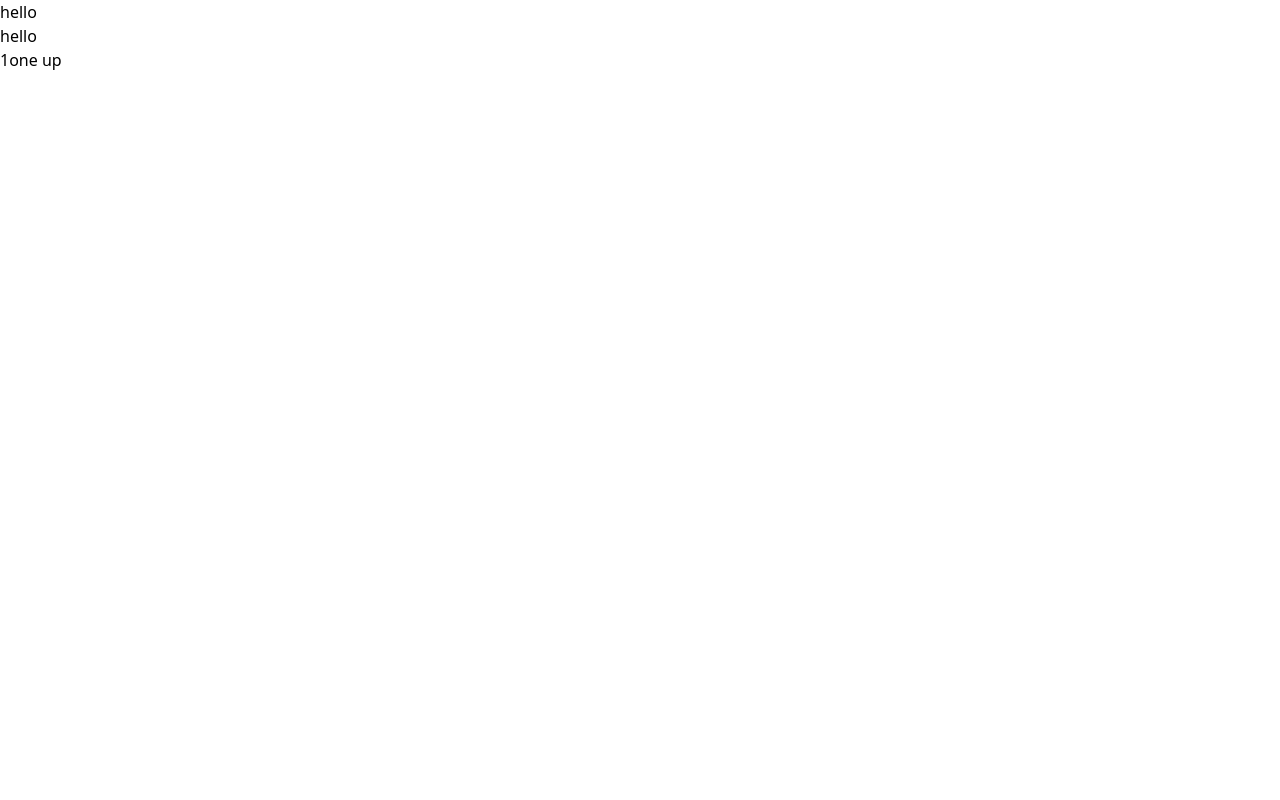
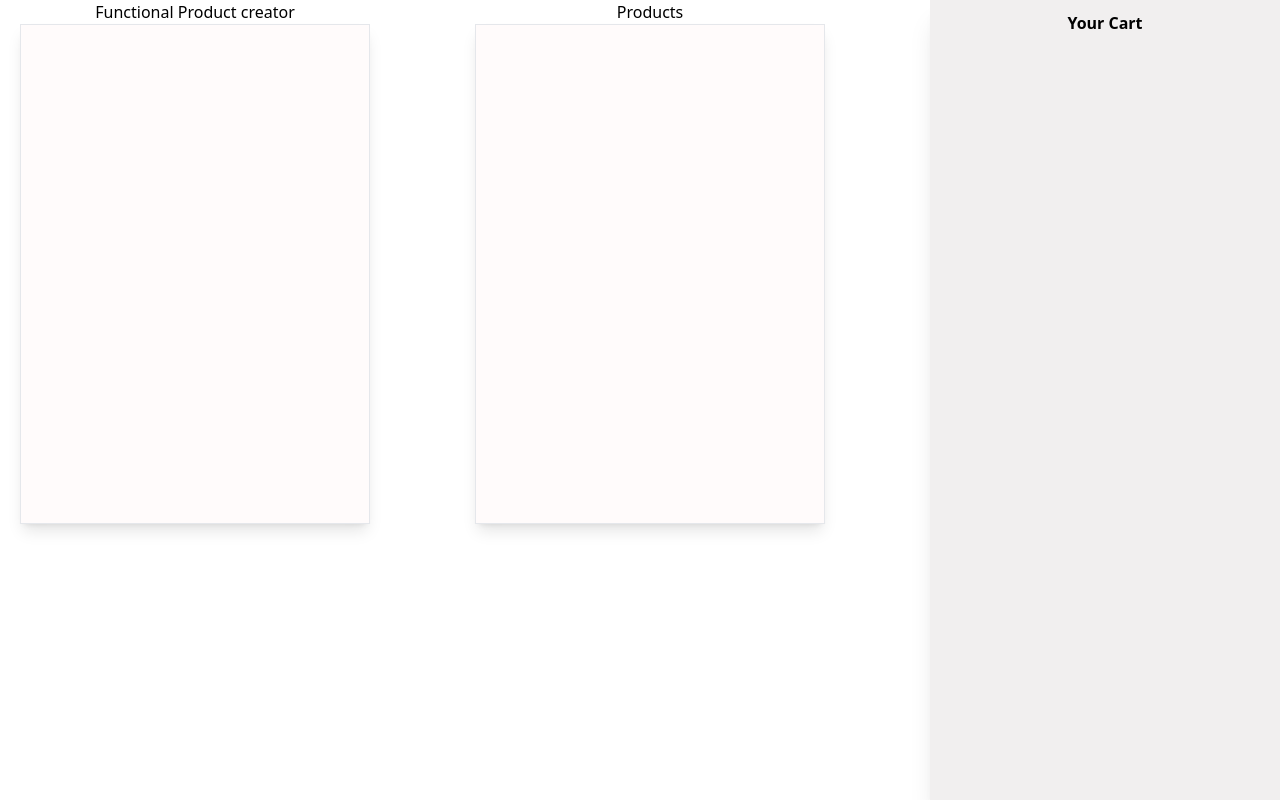
Before and after one commit to xavier-fenton/react-shop-cart, a React (Create React App) app: page / in a window 1280 px wide. Built offline with nearby package versions, Linux system fonts and the light colour scheme.

Commit message:
set up basic components

```diff
--- a/src/App.js
+++ b/src/App.js
@@ -1,26 +1,15 @@
-import { create } from 'zustand'
-
-const useStore = create((set) => ({
-  count: 1,
-  inc: () => set((state) => ({ count: state.count + 1 })),
-}))
-
-function Counter() {
-  const { count, inc } = useStore()
-  return (
-    <div class="counter">
-      <span>{count}</span>
-      <button onClick={inc}>one up</button>
-    </div>
-  )
-}
+import Cart from './Components/Cart'
+import ProductCreator from './Components/ProductCreator'
+import Products from './Components/Products'
 
 function App() {
   return (
     <div>
-      <div>hello</div>
-      <div>hello</div>
-      <div>{Counter()}</div>
+      <div className="ml-[20px] flex flex-row justify-between">
+        <ProductCreator />
+        <Products />
+        <Cart />
+      </div>
     </div>
   )
 }
--- /dev/null
+++ b/src/Components/Cart.js
@@ -0,0 +1,13 @@
+import React from 'react'
+
+const Cart = () => {
+  return (
+    <div className="flex flex-col items-center">
+      <div className="bg-[#f1efef] border border-[#f1efef] h-[100dvh] w-[350px] shadow-xl">
+        <div className="font-bold text-center pt-[10px]">Your Cart</div>
+      </div>
+    </div>
+  )
+}
+
+export default Cart
--- /dev/null
+++ b/src/Components/ProductCreator.js
@@ -0,0 +1,12 @@
+import React from 'react'
+
+const ProductCreator = () => {
+  return (
+    <div className="flex flex-col items-center">
+      <div>Functional Product creator</div>
+      <div className="bg-[#fffbfb] border h-[500px] w-[350px] shadow-lg"></div>
+    </div>
+  )
+}
+
+export default ProductCreator
--- /dev/null
+++ b/src/Components/Products.js
@@ -0,0 +1,12 @@
+import React from 'react'
+
+const Products = () => {
+  return (
+    <div className="flex flex-col items-center">
+      <div>Products</div>
+      <div className="bg-[#fffbfb] border h-[500px] w-[350px] shadow-lg"></div>
+    </div>
+  )
+}
+
+export default Products
```
